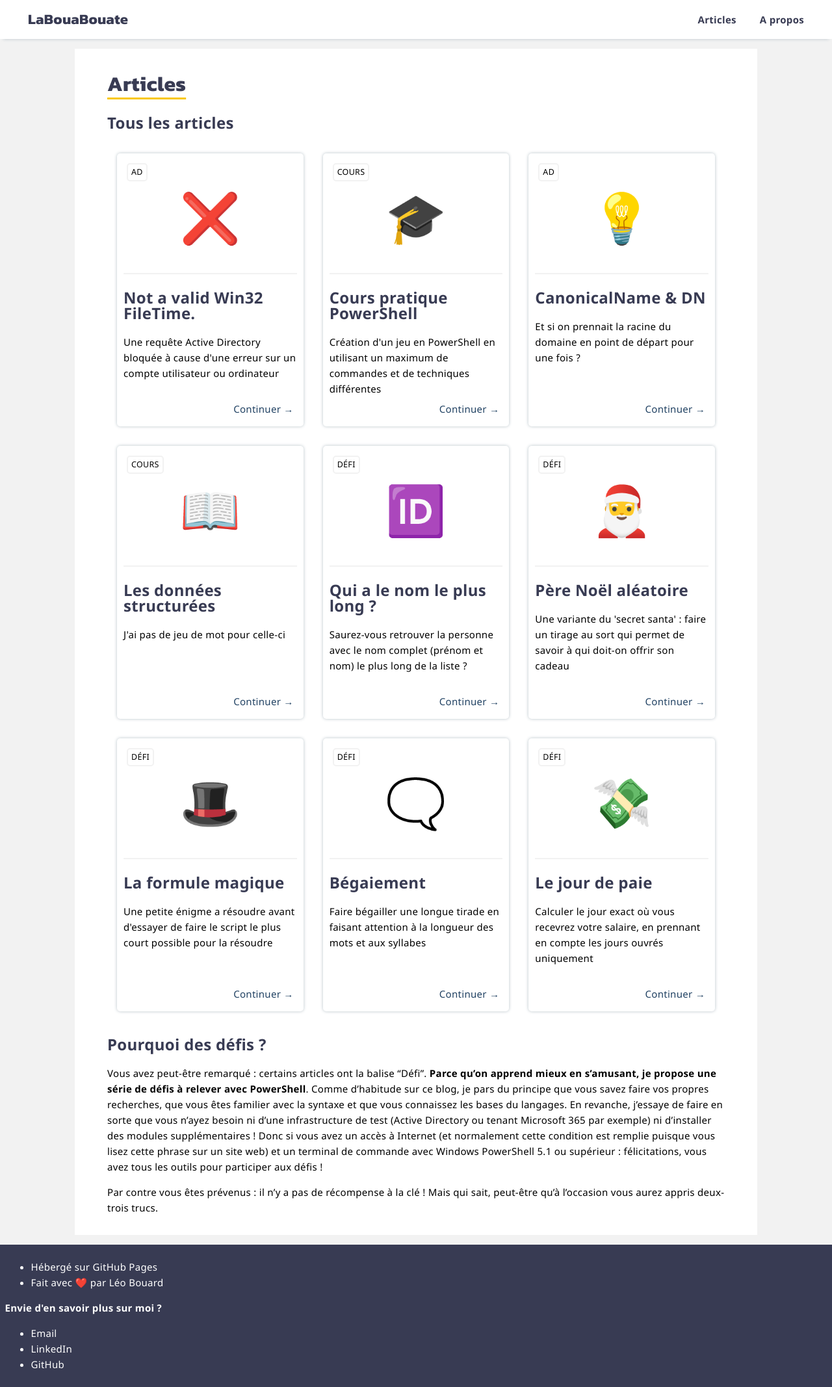
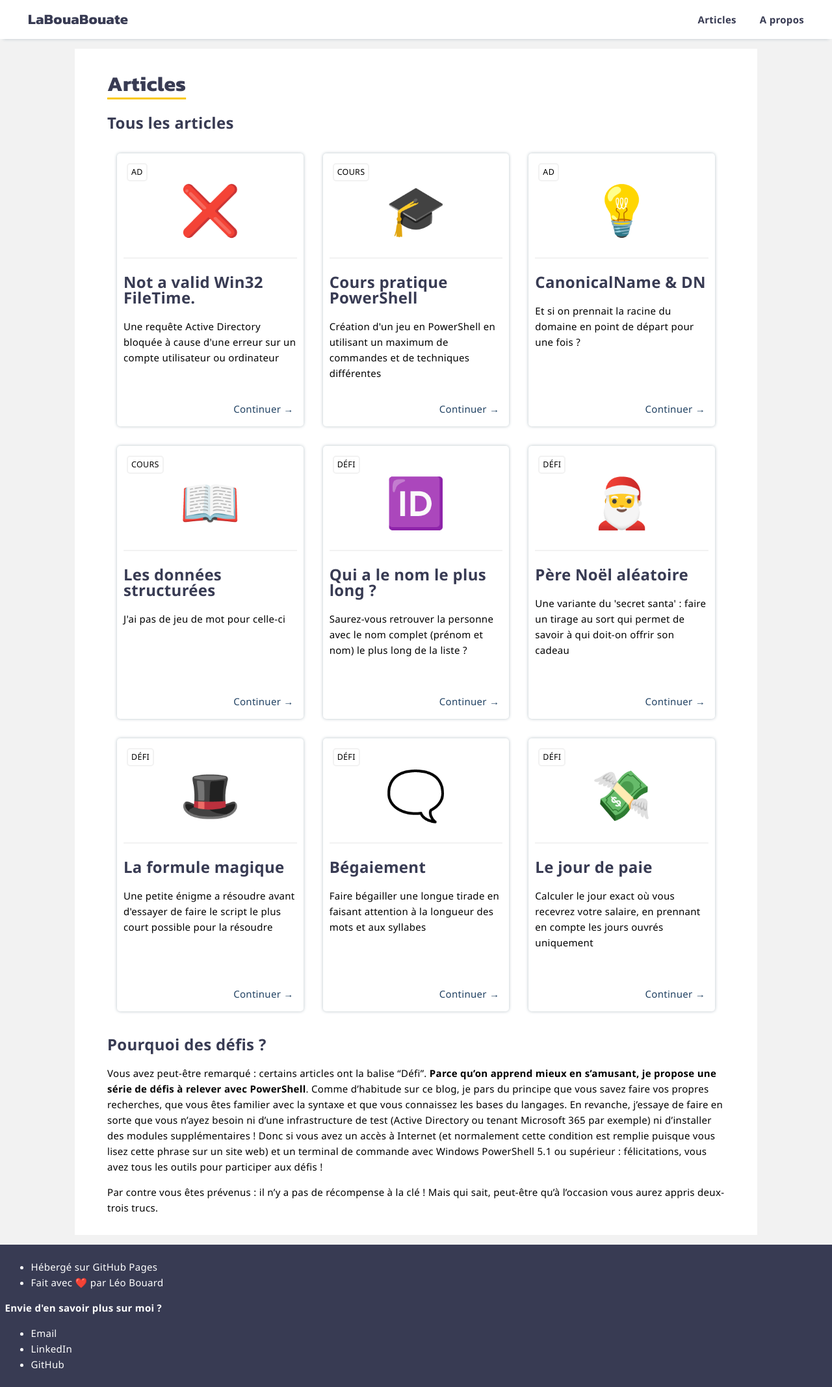
Before and after one commit to leobouard/leobouard.github.io, a Jekyll site: the page built from blog.md, in a window 1280 px wide. Shown: the whole page at 65% size. Built offline with Jekyll 4.4.1, drawn with Linux system fonts in a browser that asks for light colours; our own code applies the rules of GitHub Pages for plain Markdown files.

Commit message:
Update blog.md

```diff
--- a/blog.md
+++ b/blog.md
@@ -11,7 +11,7 @@ permalink: /blog
         {% if post.listed == true %}
             <article>
                 <small style="position: absolute; top: 15px; left: 15px;">{{ post.tags }}</small>
-                <p style="text-align: center; font-size: 75px;">{{ post.icon }}</p>
+                <p style="text-align: center; font-size: 75px; line-height: 0px;">{{ post.icon }}</p>
                 <hr>
                 <h2>{{ post.title }}</h2>
                 <p>{{ post.description }}</p>
```
